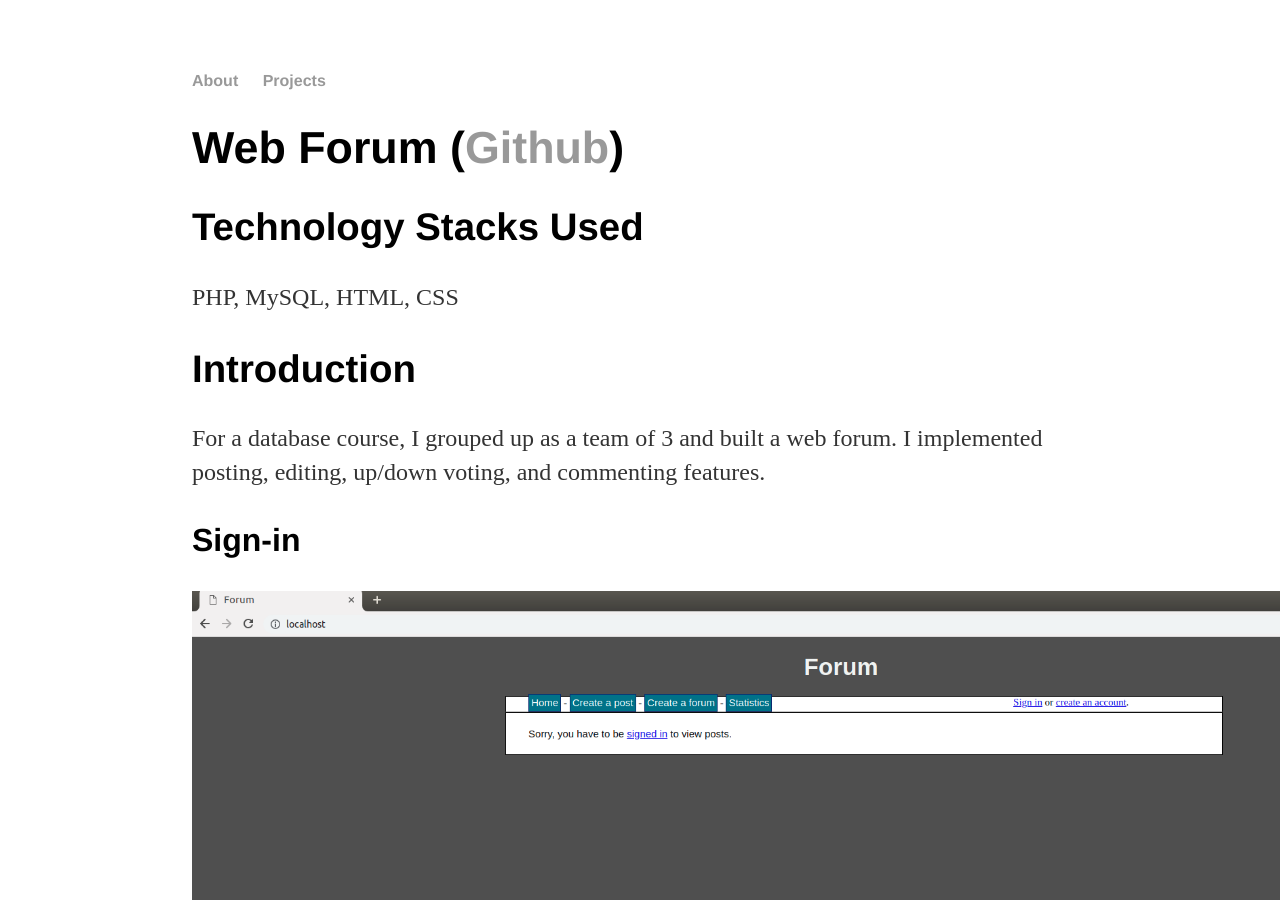
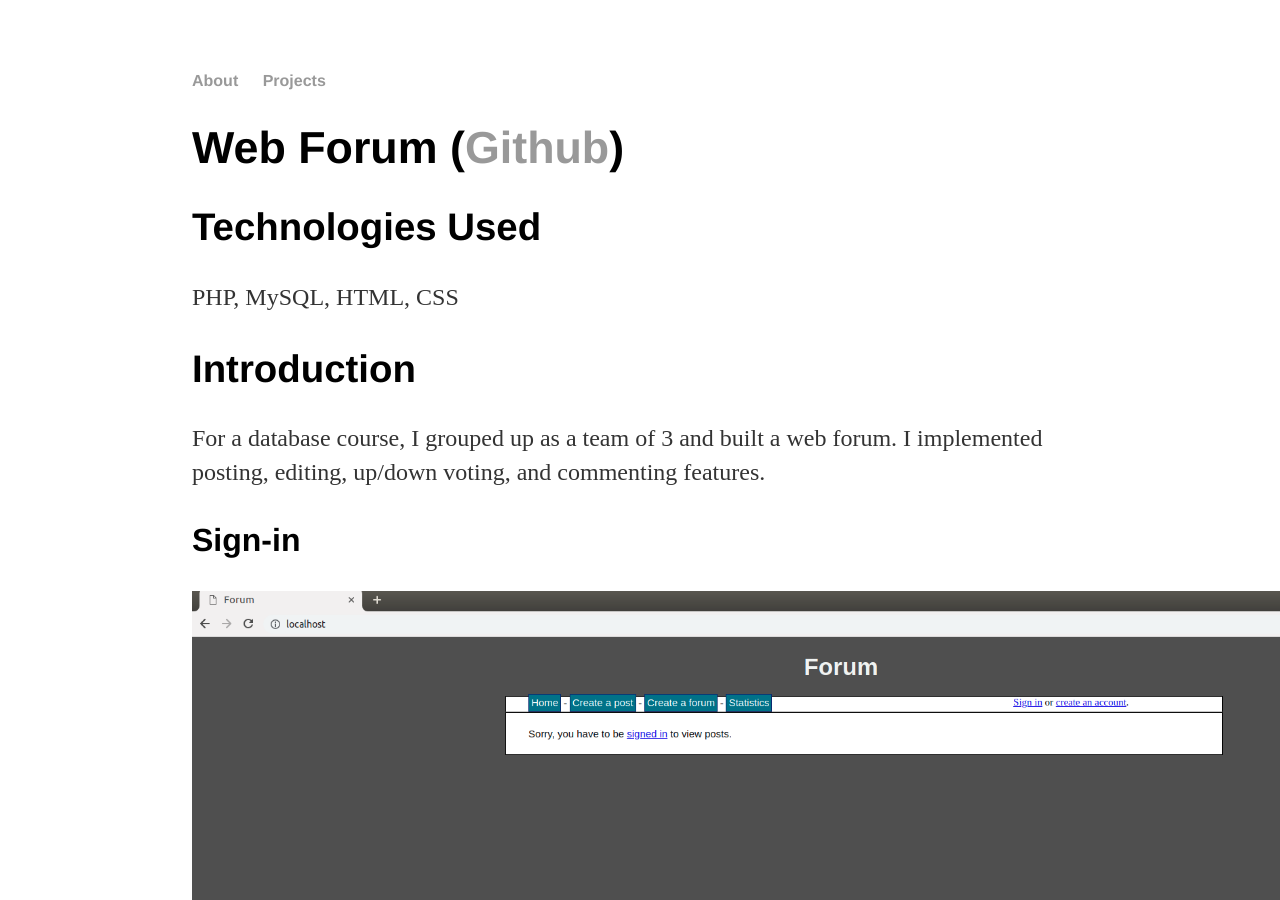
Before and after one commit to jcho7022/jcho7022.github.io, a Jekyll site: the page built from projects/forum/index.html, in a window 1280 px wide and 900 px high. Built offline with Jekyll 4.4.1, drawn with Linux system fonts in a browser that asks for light colours.

Commit message:
Update index.html

```diff
--- a/projects/forum/index.html
+++ b/projects/forum/index.html
@@ -3,7 +3,7 @@ layout: default
 title: Web Forum
 ---
 <h1>Web Forum (<a href="https://github.com/jcho7022/forum">Github</a>)</h1>
-<h2>Technology Stacks Used</h2>
+<h2>Technologies Used</h2>
 <p>PHP, MySQL, HTML, CSS</p>
 
 <h2>Introduction</h2>
```
